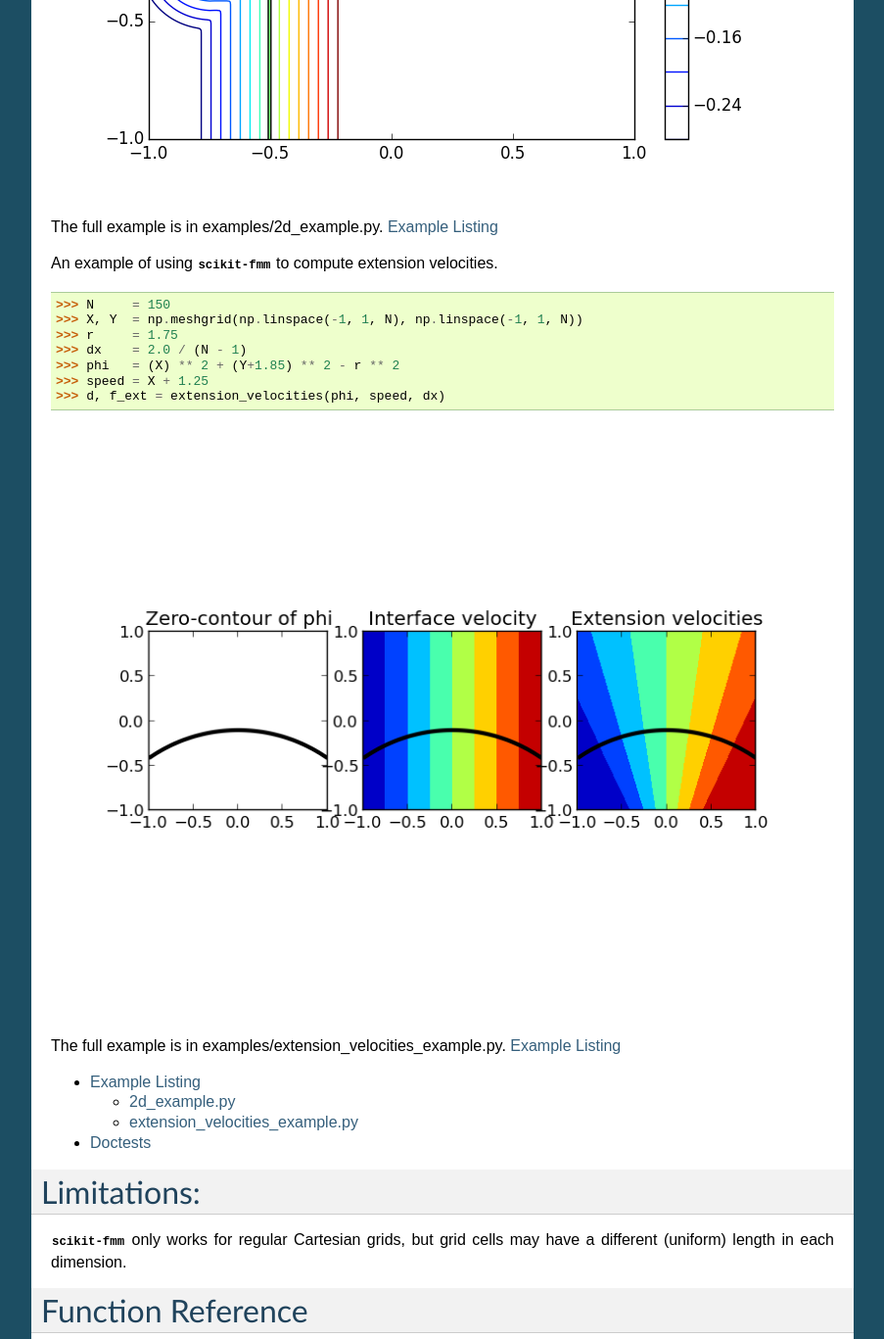
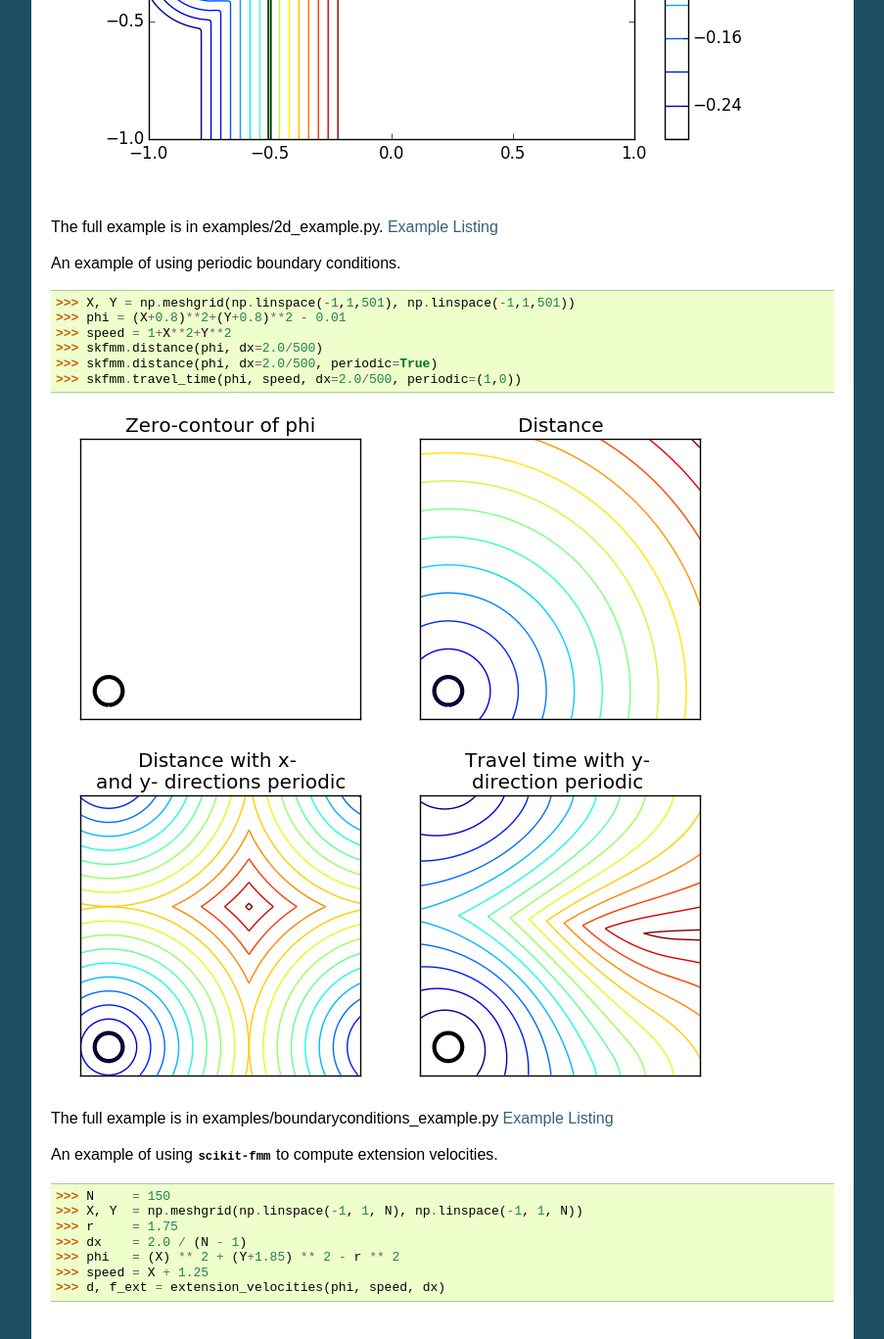
Before and after one commit to scikit-fmm/scikit-fmm, a Sphinx documentation site: the page built from doc/index.rst, in a window 1280 px wide and 1400 px high, scrolled down 4538 px, cut to the strip 0-1367 px from the top of the window. Shown: the whole strip at 98% size, without its empty margins (198-1101 px from the left). Built offline with Sphinx 7.4.7, drawn with Linux system fonts in a browser that asks for light colours; formulas are drawn with MathJax 3; some of the changed text lies outside the part shown.

Commit message:
minor doc changes for periodic

```diff
--- a/doc/index.rst
+++ b/doc/index.rst
@@ -121,6 +121,24 @@ the `narrow` keyword.
 The full example is in examples/2d_example.py.
 :doc:`examples`
 
+
+
+An example of using periodic boundary conditions.
+
+::
+
+ >>> X, Y = np.meshgrid(np.linspace(-1,1,501), np.linspace(-1,1,501))
+ >>> phi = (X+0.8)**2+(Y+0.8)**2 - 0.01
+ >>> speed = 1+X**2+Y**2
+ >>> skfmm.distance(phi, dx=2.0/500)
+ >>> skfmm.distance(phi, dx=2.0/500, periodic=True)
+ >>> skfmm.travel_time(phi, speed, dx=2.0/500, periodic=(1,0))
+
+.. image:: periodic.png
+
+The full example is in examples/boundaryconditions_example.py
+:doc:`examples`
+
 An example of using :py:obj:`scikit-fmm` to compute extension velocities.
 
 ::
```
Also changed, not shown: doc/examples.rst (+7 -1 lines), doc/periodic.png (added), 3 other files.
